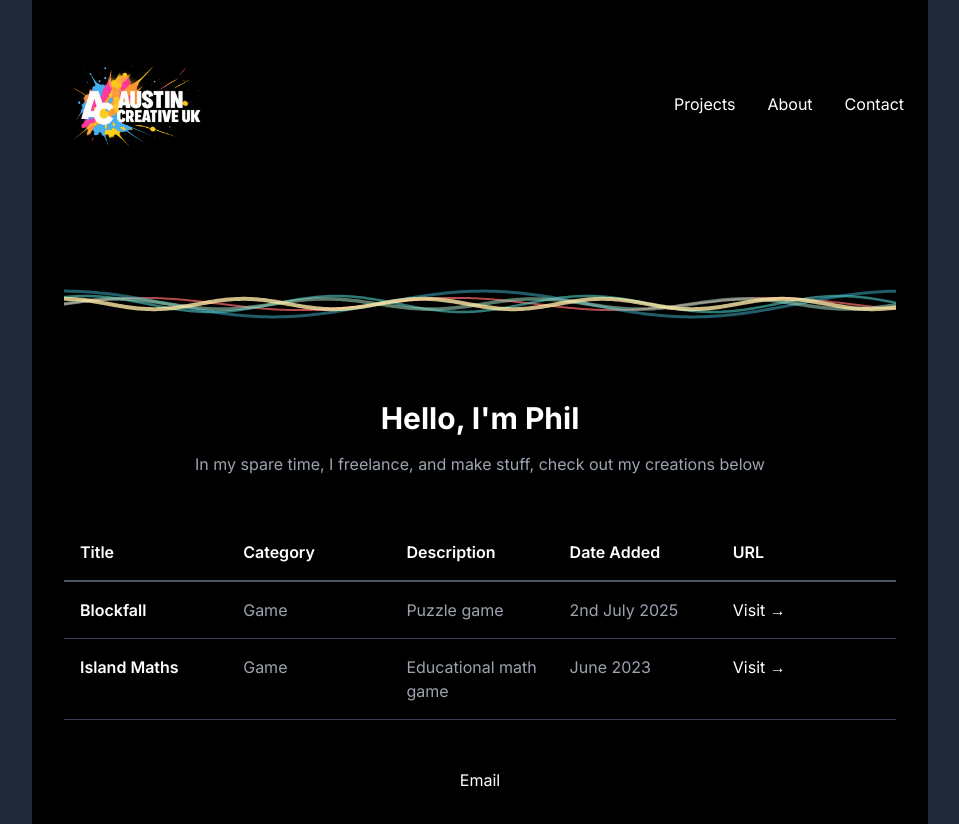
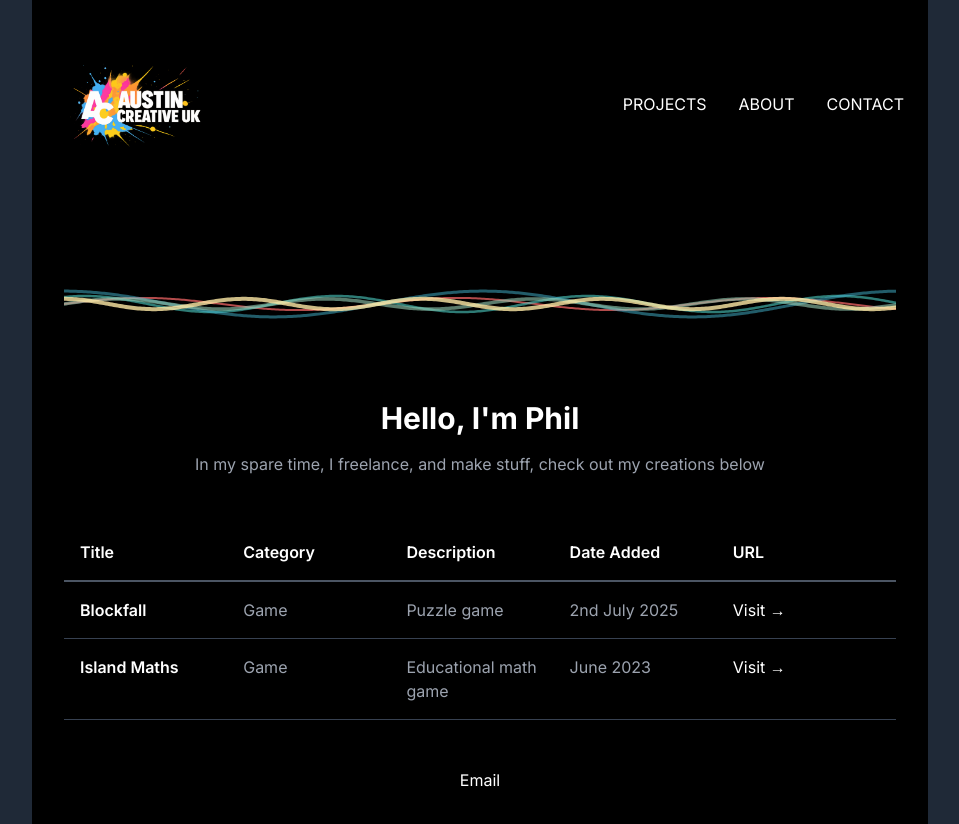
Before and after one commit to NitsuaFox/austincreative-website, a Next.js app: page / in a window 1280 px wide. Shown: the whole page, without its empty margins (160-1119 px from the left). Built offline with nearby package versions, Linux system fonts and the light colour scheme.

Commit message:
Capitalize menu bar headers: PROJECTS, ABOUT, CONTACT

```diff
--- a/src/app/about/page.tsx
+++ b/src/app/about/page.tsx
@@ -23,9 +23,9 @@ export default function About() {
 
           {/* Menu - Right */}
           <div className="flex space-x-8">
-            <Link href="/#projects" className="text-white hover:text-gray-400 transition-colors">Projects</Link>
-            <Link href="/about" className="text-white hover:text-gray-400 transition-colors">About</Link>
-            <Link href="/#contact" className="text-white hover:text-gray-400 transition-colors">Contact</Link>
+            <Link href="/#projects" className="text-white hover:text-gray-400 transition-colors">PROJECTS</Link>
+            <Link href="/about" className="text-white hover:text-gray-400 transition-colors">ABOUT</Link>
+            <Link href="/#contact" className="text-white hover:text-gray-400 transition-colors">CONTACT</Link>
           </div>
         </nav>
 
--- a/src/app/page.tsx
+++ b/src/app/page.tsx
@@ -21,9 +21,9 @@ export default function Home() {
 
           {/* Menu - Right */}
           <div className="flex space-x-8">
-            <a href="#projects" className="text-white hover:text-gray-400 transition-colors">Projects</a>
-            <a href="/about" className="text-white hover:text-gray-400 transition-colors">About</a>
-            <a href="#contact" className="text-white hover:text-gray-400 transition-colors">Contact</a>
+            <a href="#projects" className="text-white hover:text-gray-400 transition-colors">PROJECTS</a>
+            <a href="/about" className="text-white hover:text-gray-400 transition-colors">ABOUT</a>
+            <a href="#contact" className="text-white hover:text-gray-400 transition-colors">CONTACT</a>
           </div>
         </nav>
 
```
